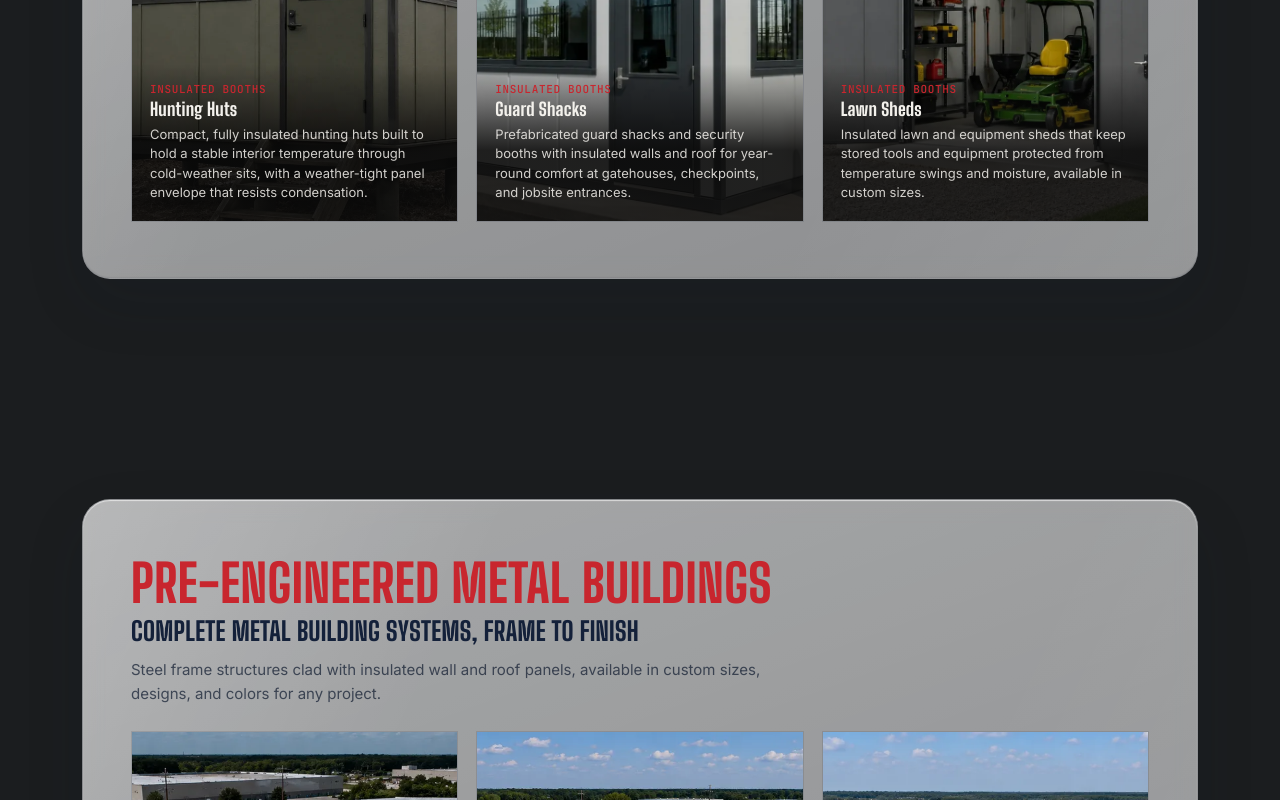
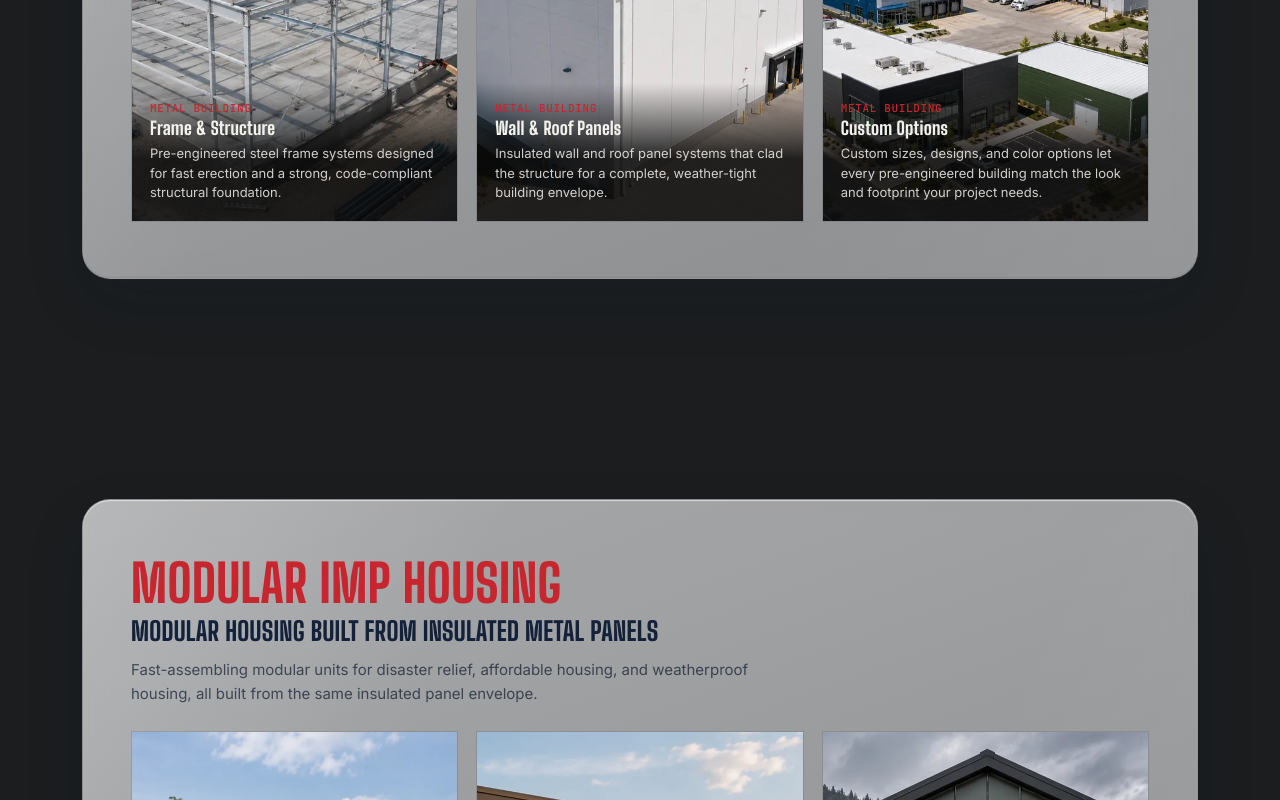
Before and after one commit to Harvestpanels/US-Panels-frontend, a React (Vite) app: page / in a window 1280 px wide. Shown: the part 7600-8400 px from the top of the page. Built offline with nearby package versions, Linux system fonts and the light colour scheme; no server answers.

Commit message:
website update

```diff
--- a/src/data/panels.js
+++ b/src/data/panels.js
@@ -19,9 +19,6 @@ import airplaneHangarsBenefitsImg from "../assets/images/Sections/Airplane Hanga
 import pembFrameStructureImg from "../assets/images/Sections/Pre-Engineered Metal Buildings/Pre-engineered metal buildings - Frame & Structure.webp";
 import pembWallRoofImg from "../assets/images/Sections/Pre-Engineered Metal Buildings/Pre-engineered metal buildings - Wall & Roof Panels.webp";
 import pembCustomOptionsImg from "../assets/images/Sections/Pre-Engineered Metal Buildings/Pre-engineered metal buildings - Custom Options.webp";
-import insulatedBoothsHuntingImg from "../assets/images/Sections/Insulated Booths/Insulated Booths - Hunting Huts.webp";
-import insulatedBoothsGuardImg from "../assets/images/Sections/Insulated Booths/Insulated Booths - Guard Shacks.webp";
-import insulatedBoothsShedsImg from "../assets/images/Sections/Insulated Booths/Insulated Booths - Lawn Sheds.webp";
 import modularDisasterReliefImg from "../assets/images/Sections/Modular IMP Housing/Modular IMP Housing - Disaster Relief.webp";
 import modularAffordableHousingImg from "../assets/images/Sections/Modular IMP Housing/Modular IMP Housing - Affordable Housing.webp";
 import modularWeatherproofHousingImg from "../assets/images/Sections/Modular IMP Housing/Modular IMP Housing - Weatherproof Housing.webp";
@@ -328,27 +325,6 @@ export const PEMB_PANELS = [
   },
 ];
 
-export const INSULATED_BOOTHS_PANELS = [
-  {
-    name: "Hunting Huts",
-    category: "Insulated Booths",
-    desc: "Compact, fully insulated hunting huts built to hold a stable interior temperature through cold-weather sits, with a weather-tight panel envelope that resists condensation.",
-    img: insulatedBoothsHuntingImg,
-  },
-  {
-    name: "Guard Shacks",
-    category: "Insulated Booths",
-    desc: "Prefabricated guard shacks and security booths with insulated walls and roof for year-round comfort at gatehouses, checkpoints, and jobsite entrances.",
-    img: insulatedBoothsGuardImg,
-  },
-  {
-    name: "Lawn Sheds",
-    category: "Insulated Booths",
-    desc: "Insulated lawn and equipment sheds that keep stored tools and equipment protected from temperature swings and moisture, available in custom sizes.",
-    img: insulatedBoothsShedsImg,
-  },
-];
-
 export const MODULAR_HOUSING_PANELS = [
   {
     name: "Disaster Relief",
--- a/src/pages/HomePage.jsx
+++ b/src/pages/HomePage.jsx
@@ -9,7 +9,6 @@ import {
   DATA_CENTER_PANELS,
   DOOR_PANELS,
   GALLERY_IMAGES,
-  INSULATED_BOOTHS_PANELS,
   LABORATORIES_PANELS,
   PEMB_PANELS,
   MODULAR_HOUSING_PANELS,
@@ -66,7 +65,6 @@ const OVERVIEW_SECTIONS = [
   { id: "cold-storage", label: "Cold Storage" },
   { id: "laboratories", label: "Laboratories" },
   { id: "airplane-hangars", label: "Airplane Hangars" },
-  { id: "insulated-booths", label: "Insulated Booths" },
   { id: "pemb", label: "Pre-Engineered Metal Buildings" },
   { id: "modular-housing", label: "Modular IMP Housing" },
   { id: "doors", label: "Doors" },
@@ -100,7 +98,6 @@ const HOME_CRITICAL_IMAGES = [
   ...COLD_STORAGE_PANELS.map((p) => p.img),
   ...LABORATORIES_PANELS.map((p) => p.img),
   ...AIRPLANE_HANGARS_PANELS.map((p) => p.img),
-  ...INSULATED_BOOTHS_PANELS.map((p) => p.img),
   ...PEMB_PANELS.map((p) => p.img),
   ...MODULAR_HOUSING_PANELS.map((p) => p.img),
   ...DOOR_PANELS.map((p) => p.img),
@@ -244,14 +241,6 @@ function HomePage() {
         registerReveal={registerReveal}
       />
       <PanelSection
-        id="insulated-booths"
-        eyebrow="Insulated booths"
-        heading="Insulated panels for booths, huts, and shacks"
-        description="Compact insulated panel structures built for hunting huts, guard shacks, and lawn sheds, keeping small standalone spaces sealed and temperature-stable."
-        panels={INSULATED_BOOTHS_PANELS}
-        registerReveal={registerReveal}
-      />
-      <PanelSection
         id="pemb"
         eyebrow="Pre-engineered metal buildings"
         heading="Complete metal building systems, frame to finish"
--- a/src/styles/App.css
+++ b/src/styles/App.css
@@ -339,7 +339,7 @@ h3 {
 /* Every home-page section: eyebrow scaled up to read as a huge red
    sub-headline (originally just the panel sections — Building Envelope,
    Roof Panels, Data Center, Cold Storage, Laboratories,
-   Airplane Hangars, Insulated Booths, PEMB, Modular IMP Housing, Doors,
+   Airplane Hangars, PEMB, Modular IMP Housing, Doors,
    Trim & Hardware —
    now applied site-wide to Who We Are/Sustainability/Gallery/Memberships/
    FAQ/Contact too, for one consistent look across the whole page instead
@@ -351,7 +351,6 @@ h3 {
 #laboratories .hp-section__eyebrow,
 #airplane-hangars .hp-section__eyebrow,
 #pemb .hp-section__eyebrow,
-#insulated-booths .hp-section__eyebrow,
 #modular-housing .hp-section__eyebrow,
 #doors .hp-section__eyebrow,
 #trim-hardware .hp-section__eyebrow,
@@ -389,7 +388,6 @@ h3 {
 #laboratories h2,
 #airplane-hangars h2,
 #pemb h2,
-#insulated-booths h2,
 #modular-housing h2,
 #doors h2,
 #trim-hardware h2,
```
